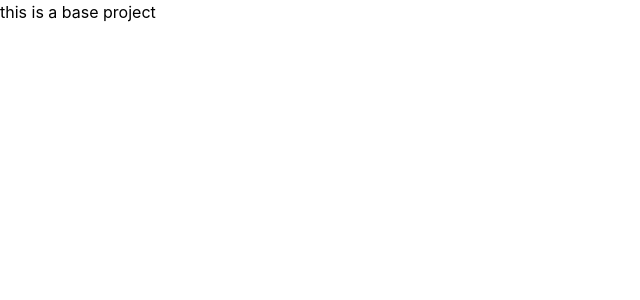
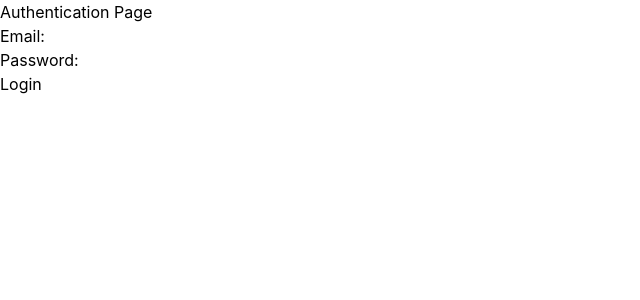
Before and after one commit to annafreri/annaxowow, a React (Vite) app: page / in a window 1280 px wide. Shown: the top 300 px of the page, without its empty margins (0-640 px from the left). Built offline with nearby package versions, Linux system fonts and the light colour scheme.

Commit message:
feat(frontend): add react router and create auth and dashboard pages

```diff
--- a/package.json
+++ b/package.json
@@ -35,6 +35,7 @@
     "eslint-plugin-react-refresh": "^0.4.18",
     "globals": "^15.14.0",
     "postcss": "^8.5.2",
+    "react-router-dom": "^7.2.0",
     "tailwindcss": "^4.0.6",
     "typescript": "~5.7.2",
     "typescript-eslint": "^8.22.0",
--- a/src/App.tsx
+++ b/src/App.tsx
@@ -1,9 +1,21 @@
+import { BrowserRouter, Routes, Route } from "react-router-dom";
+import AuthPage from "./components/pages/AuthPage";
+import Dashboard from "./components/pages/Dashboard";
+
 
 function App() {
 
   return (
-    <p>this is a base project</p>
-  );
+    <BrowserRouter>
+      <Routes>
+        <Route path="/" >
+          <Route index element={<AuthPage />} />
+          <Route path="/dashboard" element={<Dashboard />} />
+
+          {/* <Route path="*" element={<NoPage />} /> */}
+        </Route>
+      </Routes>
+    </BrowserRouter>);
 }
 
 export default App;
--- /dev/null
+++ b/src/components/pages/AuthPage.tsx
@@ -0,0 +1,20 @@
+
+
+export default function AuthPage() {
+  return (
+    <div>
+      <h1>Authentication Page</h1>
+      <form>
+        <div>
+          <label>Email:</label>
+          <input type="email" />
+        </div>
+        <div>
+          <label>Password:</label>
+          <input type="password" />
+        </div>
+        <button type="submit">Login</button>
+      </form>
+    </div>
+  );
+};
--- /dev/null
+++ b/src/components/pages/Dashboard.tsx
@@ -0,0 +1,12 @@
+
+export default function Dashboard() {
+  return (
+    <div>
+      <h1>Dashboard</h1>
+      <div>
+        <h2>Welcome to your dashboard</h2>
+        <p>Your content goes here</p>
+      </div>
+    </div>
+  );
+};
```
Also changed, not shown: 1 other file (tests, documents, lock files or other folders).
